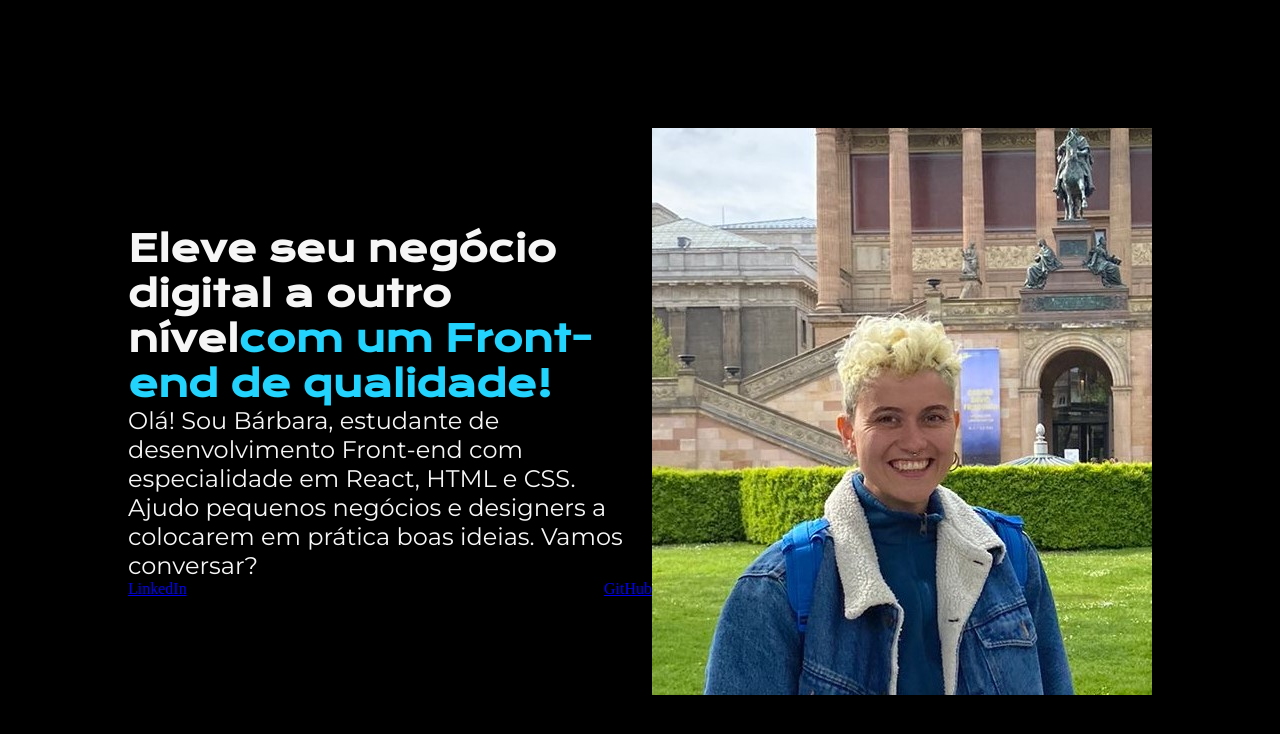
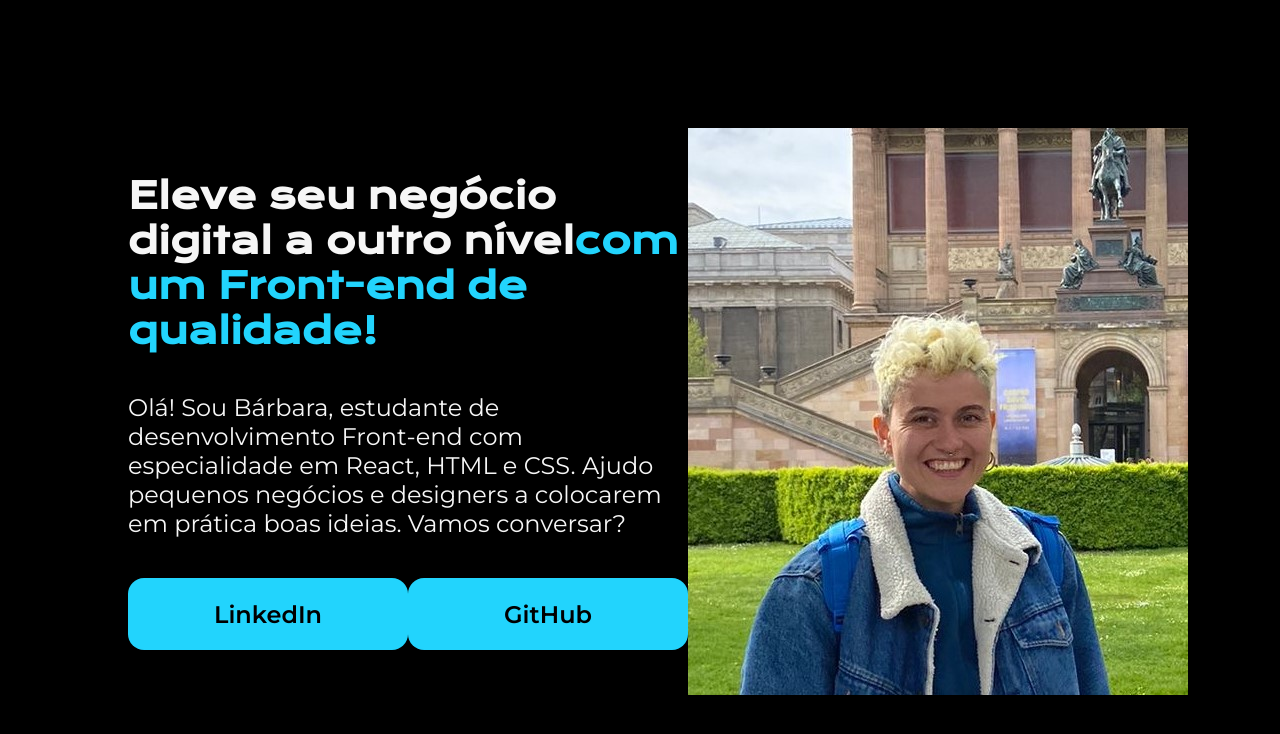
Before and after one commit to br1t4de1r4/html-css-js, a plain HTML site: page portifolio/index.html in a window 1280 px wide. Drawn offline with nearby package versions, Linux system fonts and the light colour scheme.

Commit message:
alteraçoes

```diff
--- a/portifolio/index.html
+++ b/portifolio/index.html
@@ -21,11 +21,12 @@
             colocarem em prática boas ideias. Vamos
             conversar?</p>
             <div class="apresentacao__links">
-                <a href="https://www.linkedin.com/in/brito-barbara">LinkedIn</a>
-                 <a href="https://github.com/br1t4de1r4">GitHub</a>
+                <a class="apresentacao__links__link" href="https://www.linkedin.com/in/brito-barbara">LinkedIn</a>
+
+                 <a class="apresentacao__links__link" href="https://github.com/br1t4de1r4">GitHub</a>
             </div>
         </section>
-            <img src="/barbara-berln.jpeg" alt="Foto da barbara">
+            <img src="/portifolio/barbara-berln.jpeg" alt="Foto da barbara">
     </main>
     <footer></footer>
 </body>
--- a/portifolio/style.css
+++ b/portifolio/style.css
@@ -1,4 +1,4 @@
-@import url('https://fonts.googleapis.com/css2?family=Krona+One&family=Montserrat&display=swap');
+@import url('https://fonts.googleapis.com/css2?family=Krona+One&family=Montserrat:wght@400;600&display=swap');
 
 *{
     margin: 0;
@@ -24,6 +24,9 @@ body{
 }
 .apresentacao__conteudo{
     width: 615px;
+    display: flex;
+    flex-direction: column;
+    gap: 40px;
 }
 
 .apresentacao__conteudo__titulo{
@@ -40,3 +43,16 @@ body{
     display: flex;
     justify-content: space-between;
 }
+
+.apresentacao__links__link{
+    background-color: #22D4FD;
+    width: 280px;
+    text-align: center;
+    border-radius: 16px;
+    font-size: 24px;
+    font-weight: 600;
+    padding: 21.5px 0;
+    text-decoration: none;
+    color: #000000;
+    font-family: 'Montserrat', sans-serif;
+}
```
